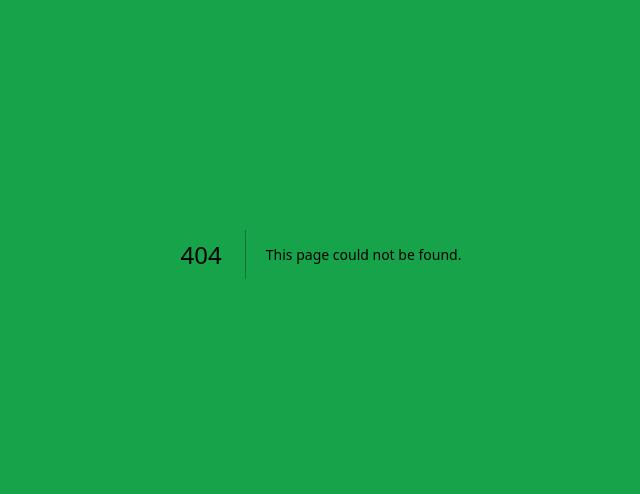
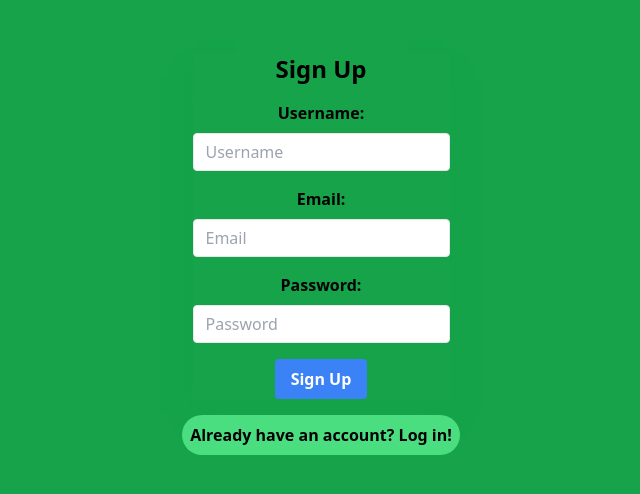
Before and after one commit to UnLakhs/Plants-vs-zombies-2-packet-counter, a Next.js app: page /Authentication/SignUp in a window 1280 px wide. Before the commit this address had no page. Shown: the part 146-640 px from the top of the page, without its empty margins (319-959 px from the left). Built offline with nearby package versions, Linux system fonts and the light colour scheme.

Commit message:
added authentication for signing up

```diff
--- /dev/null
+++ b/app/Authentication/Login/page.tsx
@@ -0,0 +1,99 @@
+"use client";
+import { useState } from "react";
+import { inputStyles } from "@/app/Constants/constants";
+
+const Login = () => {
+  const [formData, setFormData] = useState({
+    username: "",
+    password: "",
+  });
+  const [errorMessage, setErrorMessage] = useState("");
+
+  const handleChange = (e: React.ChangeEvent<HTMLInputElement>) => {
+    const { name, value } = e.target;
+    setFormData((prevData) => ({ ...prevData, [name]: value }));
+  };
+
+  const validateForm = () => {
+    const { username, password } = formData;
+    if (!username || !password) {
+      setErrorMessage("All fields are required.");
+      return false;
+    }
+    setErrorMessage("");
+    return true;
+  };
+
+  const handleSubmit = async (e: React.FormEvent<HTMLFormElement>) => {
+    e.preventDefault();
+
+    if (!validateForm()) return;
+
+    try {
+      const response = await fetch(`/api/Authentication`, {
+        method: "POST",
+        headers: {
+          "Content-Type": "application/json",
+        },
+        body: JSON.stringify(formData),
+      });
+
+      const result = await response.json();
+      if (response.ok) {
+        alert("User created successfully!");
+      } else {
+        setErrorMessage(result.error || "User creation failed.");
+      }
+    } catch (error) {
+      console.error("Error:", error);
+      setErrorMessage("An error occurred. Please try again.");
+    }
+  };
+
+  return (
+    <div className="flex justify-center text-center h-screen">
+      <form onSubmit={handleSubmit} className="shadow-xl shadow-green-600">
+        <h1 className="text-2xl font-bold mb-4">Sign Up</h1>
+        {errorMessage && (
+          <div className="mb-4 text-red-500">{errorMessage}</div>
+        )}
+        <div className="mb-4">
+          <label htmlFor="username" className="block font-bold mb-2">
+            Username:
+          </label>
+          <input
+            type="text"
+            name="username"
+            placeholder="Username"
+            className={`${inputStyles}`}
+            value={formData.username}
+            onChange={handleChange}
+            required
+          />
+        </div>
+        <div className="mb-4">
+          <label htmlFor="password" className="block font-bold mb-2">
+            Password:
+          </label>
+          <input
+            type="password"
+            name="password"
+            placeholder="Password"
+            className={`${inputStyles}`}
+            value={formData.password}
+            onChange={handleChange}
+            required
+          />
+        </div>
+        <button
+          type="submit"
+          className="bg-blue-500 hover:bg-blue-700 text-white font-bold py-2 px-4 rounded focus:outline-none focus:shadow-outline"
+        >
+          Sign Up
+        </button>
+      </form>
+    </div>
+  );
+};
+
+export default Login;
--- /dev/null
+++ b/app/Authentication/SignUp/page.tsx
@@ -0,0 +1,122 @@
+"use client";
+import { useState } from "react";
+import { inputStyles } from "@/app/Constants/constants";
+import Link from "next/link";
+
+const SignUp = () => {
+  const [formData, setFormData] = useState({
+    username: "",
+    email: "",
+    password: "",
+  });
+  const [errorMessage, setErrorMessage] = useState("");
+
+  const handleChange = (e: React.ChangeEvent<HTMLInputElement>) => {
+    const { name, value } = e.target;
+    setFormData((prevData) => ({ ...prevData, [name]: value }));
+  };
+
+  const validateForm = () => {
+    const { username, email, password } = formData;
+    if (!username || !email || !password) {
+      setErrorMessage("All fields are required.");
+      return false;
+    }
+    if (!/\S+@\S+\.\S+/.test(email)) {
+      setErrorMessage("Please enter a valid email address.");
+      return false;
+    }
+    setErrorMessage("");
+    return true;
+  };
+
+  const handleSubmit = async (e: React.FormEvent<HTMLFormElement>) => {
+    e.preventDefault();
+
+    if (!validateForm()) return;
+
+    try {
+      const response = await fetch(`/api/Authentication`, {
+        method: "POST",
+        headers: {
+          "Content-Type": "application/json",
+        },
+        body: JSON.stringify(formData),
+      });
+
+      const result = await response.json();
+      if (response.ok) {
+        alert("User created successfully!");
+      } else {
+        setErrorMessage(result.error || "User creation failed.");
+      }
+    } catch (error) {
+      console.error("Error:", error);
+      setErrorMessage("An error occurred. Please try again.");
+    }
+  };
+
+  return (
+    <div className="flex flex-col justify-center items-center text-center h-screen">
+      <form onSubmit={handleSubmit} className="shadow-xl shadow-green-600">
+        <h1 className="text-2xl font-bold mb-4">Sign Up</h1>
+        {errorMessage && (
+          <div className="mb-4 text-red-500">{errorMessage}</div>
+        )}
+        <div className="mb-4">
+          <label htmlFor="username" className="block font-bold mb-2">
+            Username:
+          </label>
+          <input
+            type="text"
+            name="username"
+            placeholder="Username"
+            className={`${inputStyles}`}
+            value={formData.username}
+            onChange={handleChange}
+            required
+          />
+        </div>
+        <div className="mb-4">
+          <label htmlFor="email" className="block font-bold mb-2">
+            Email:
+          </label>
+          <input
+            type="email"
+            name="email"
+            placeholder="Email"
+            className={`${inputStyles}`}
+            value={formData.email}
+            onChange={handleChange}
+            required
+          />
+        </div>
+        <div className="mb-4">
+          <label htmlFor="password" className="block font-bold mb-2">
+            Password:
+          </label>
+          <input
+            type="password"
+            name="password"
+            placeholder="Password"
+            className={`${inputStyles}`}
+            value={formData.password}
+            onChange={handleChange}
+            required
+          />
+        </div>
+        <button
+          type="submit"
+          className="bg-blue-500 hover:bg-blue-700 text-white font-bold py-2 px-4 rounded focus:outline-none focus:shadow-outline"
+        >
+          Sign Up
+        </button>
+      </form>
+      <div className="p-2 rounded-full hover:opacity-80 transition duration-200 mt-4 bg-green-400">
+        <Link className="font-bold" href={`/Authentication/Login`}>Already have an account? Log in!</Link>
+      </div>
+    </div>
+  );
+};
+
+export default SignUp;
--- /dev/null
+++ b/app/Constants/constants.ts
@@ -0,0 +1,9 @@
+export interface Plant {
+    _id: string;
+    plantName: string;
+    packets: number;
+    totalPackets: number;
+    image: string;
+  }
+
+export const inputStyles = ` className="shadow appearance-none border rounded w-full py-2 px-3 leading-tight focus:outline-none focus:shadow-outline"`
--- /dev/null
+++ b/app/api/Authentication/SignIn/route.ts
@@ -0,0 +1,44 @@
+import { NextResponse } from "next/server";
+import clientPromise from "@/app/lib/mongodb";
+import crypto from "crypto";
+import jwt from "jsonwebtoken";
+
+export async function POST(request: Request) {
+  const { username, password } = await request.json();
+
+  try {
+    const client = await clientPromise;
+    const db = client.db("Pvz2");
+    const user = await db.collection("users").findOne({ username });
+
+    if (!user) {
+      return NextResponse.json({ error: "User not found" }, { status: 404 });
+    }
+
+    const isPasswordValid = await crypto.timingSafeEqual(
+      Buffer.from(password),
+      Buffer.from(user.password)
+    );
+    if (!isPasswordValid) {
+      return NextResponse.json({ error: "Wrong Password" }, { status: 401 });
+    }
+
+    const jwtSecret = process.env.JWT_SECRET;
+    if (!jwtSecret) {
+      throw new Error("JWT_SECRET is not defined");
+    }
+
+    const token = jwt.sign(
+      { id: user._id, username: user.username },
+      jwtSecret,
+      { expiresIn: "1h" }
+    );
+
+    return NextResponse.json({ token });
+  } catch (error) {
+    return NextResponse.json(
+      { error: "internal server error" },
+      { status: 500 }
+    );
+  }
+}
--- /dev/null
+++ b/app/api/Authentication/SignUp/route.ts
@@ -0,0 +1,47 @@
+import { NextResponse } from "next/server";
+import clientPromise from "@/app/lib/mongodb";
+import crypto from "crypto";
+
+const client = await clientPromise;
+const db = client.db("Pvz2");
+const userCollection = db.collection("users");
+
+export async function POST(request: Request) {
+  try {
+    const data = await request.json();
+    const { username, email, password } = data;
+
+    // Check if all fields are provided
+    if (!username || !email || !password) {
+      return NextResponse.json(
+        { error: "All fields are required" },
+        { status: 400 }
+      );
+    }
+
+    // Check if the user already exists
+    const existingUser = await userCollection.findOne({ username });
+
+    if (existingUser) {
+      return NextResponse.json(
+        { error: "User already exists" },
+        { status: 400 }
+      );
+    }
+
+    const hashedPassword = await crypto.createHash("sha256").update(password).digest("hex");
+
+    await userCollection.insertOne({
+      username,
+      email,
+      password: hashedPassword,
+    });
+
+    return NextResponse.json({ message: "User created successfully" });
+  } catch (error) {
+    return NextResponse.json(
+      { error: "User creation failed" },
+      { status: 500 }
+    );
+  }
+}
--- a/app/components/AddSeedPackets.tsx
+++ b/app/components/AddSeedPackets.tsx
@@ -1,6 +1,7 @@
 "use client";
 import { useEffect, useState } from "react";
-import { Plant } from "./PlantCards";
+import { Plant } from "../Constants/constants";
+
 
 const AddSeedPackets = () => {
   const [plantName, setPlantName] = useState("");
--- a/package.json
+++ b/package.json
@@ -9,12 +9,15 @@
     "lint": "next lint"
   },
   "dependencies": {
+    "bcrypt": "^5.1.1",
+    "jsonwebtoken": "^9.0.2",
     "mongodb": "^6.11.0",
     "next": "15.0.3",
     "react": "19.0.0-rc-66855b96-20241106",
     "react-dom": "19.0.0-rc-66855b96-20241106"
   },
   "devDependencies": {
+    "@types/jsonwebtoken": "^9.0.7",
     "@types/node": "^20",
     "@types/react": "^18",
     "@types/react-dom": "^18",
```
Also changed, not shown: app/components/PlantCards.tsx (+11 -12 lines), 1 other file (tests, documents, lock files or other folders).
